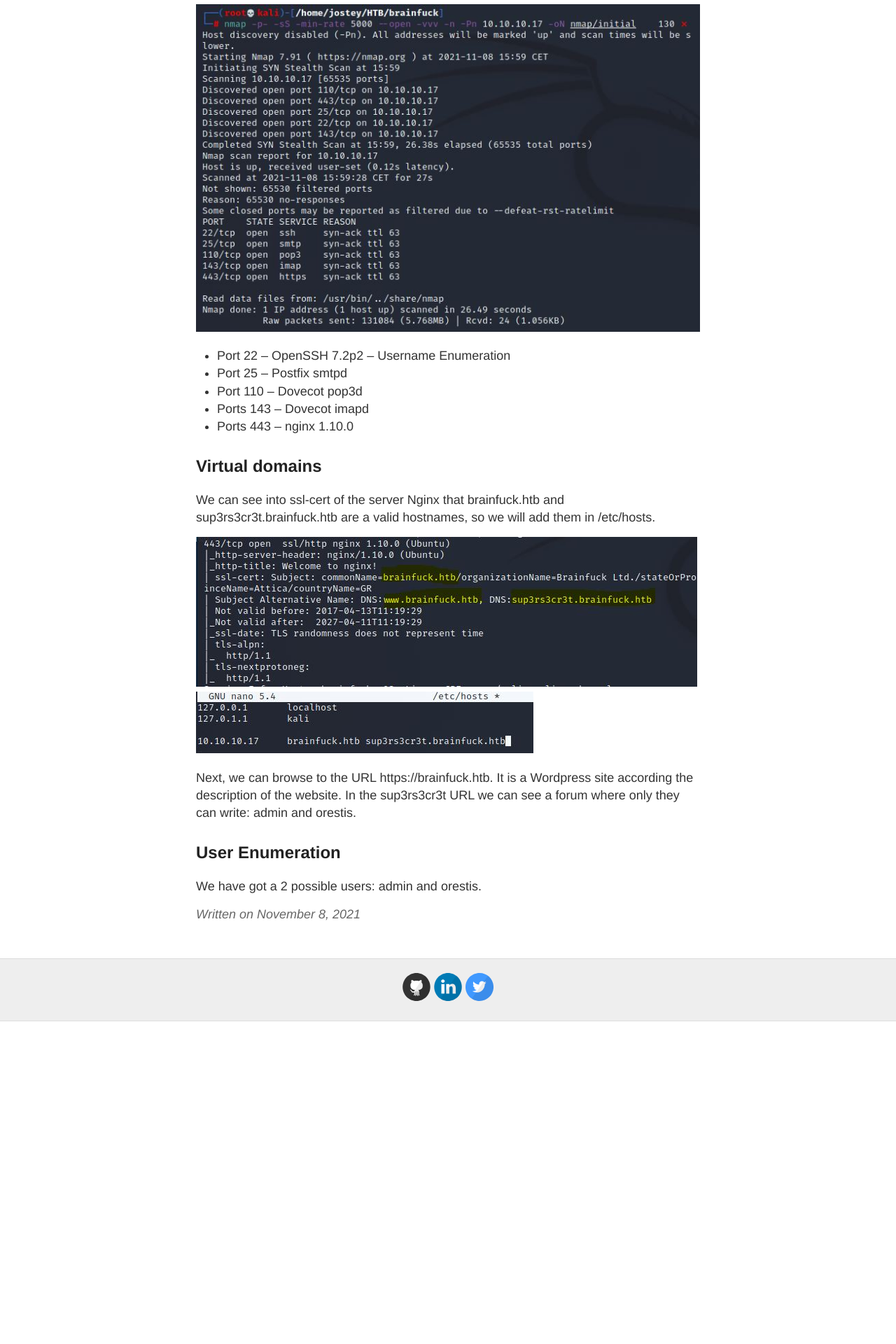
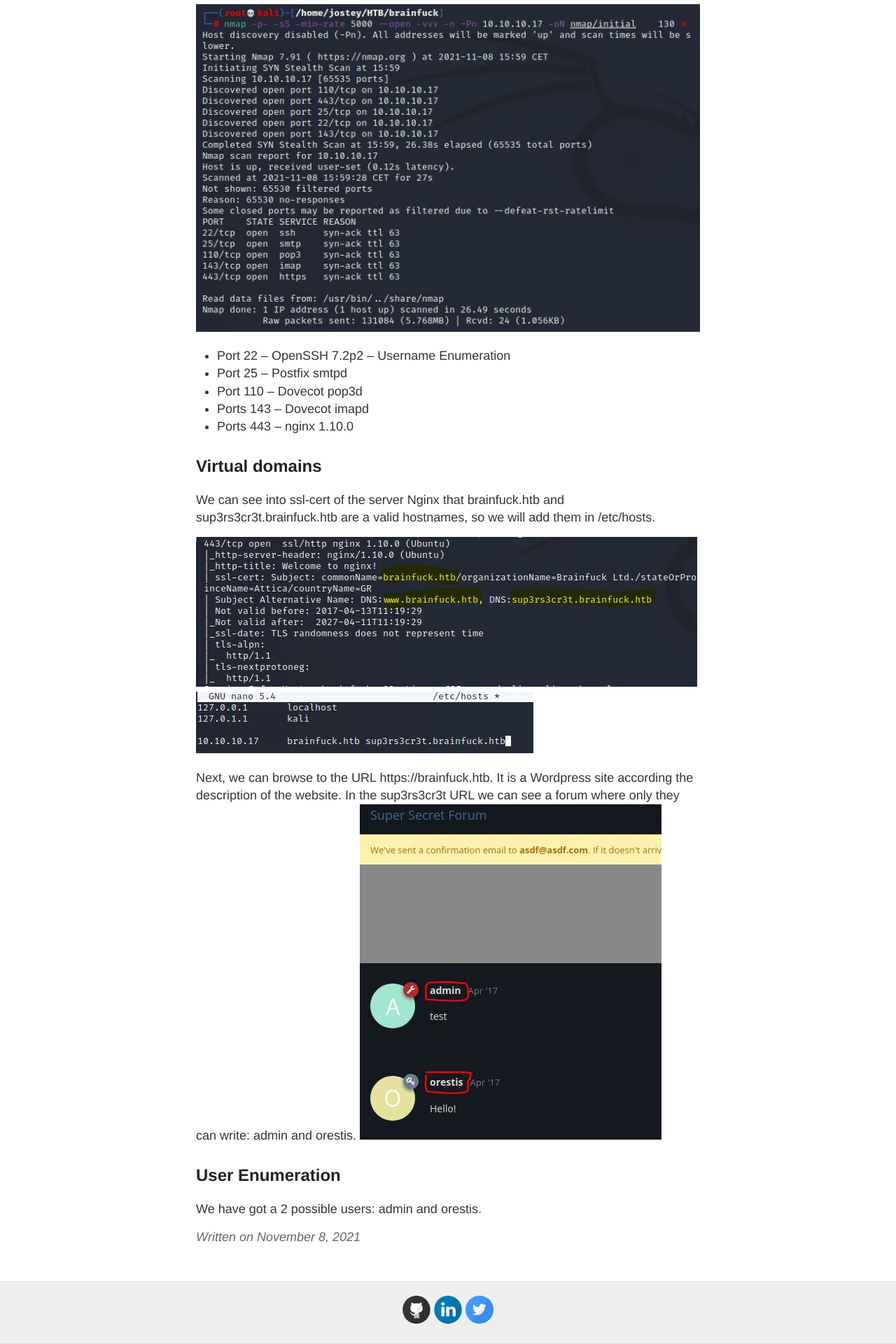
Before and after one commit to jostey/jostey.github.io, a Jekyll site: the page built from _posts/2021-11-8-Brainfuck-HTB.md, in a window 1280 px wide. Shown: the part 800-2720 px from the top of the page at 70% size. Built offline with Jekyll 4.4.1, drawn with Linux system fonts in a browser that asks for light colours; before the commit the page ends 2259 px from its top, so only the background shows below that.

Commit message:
Update 2021-11-8-Brainfuck-HTB.md

```diff
--- a/_posts/2021-11-8-Brainfuck-HTB.md
+++ b/_posts/2021-11-8-Brainfuck-HTB.md
@@ -33,6 +33,7 @@ We can see into ssl-cert of the server Nginx that brainfuck.htb and sup3rs3cr3t.
 
 Next, we can browse to the URL https://brainfuck.htb. It is a Wordpress site according the description of the website.
 In the sup3rs3cr3t URL we can see a forum where only they can write: admin and orestis.
+![user]({{ site.baseurl }}/images/brainfuck/4.jpg)
 
 ## User Enumeration
 We have got a 2 possible users: admin and orestis.
```
